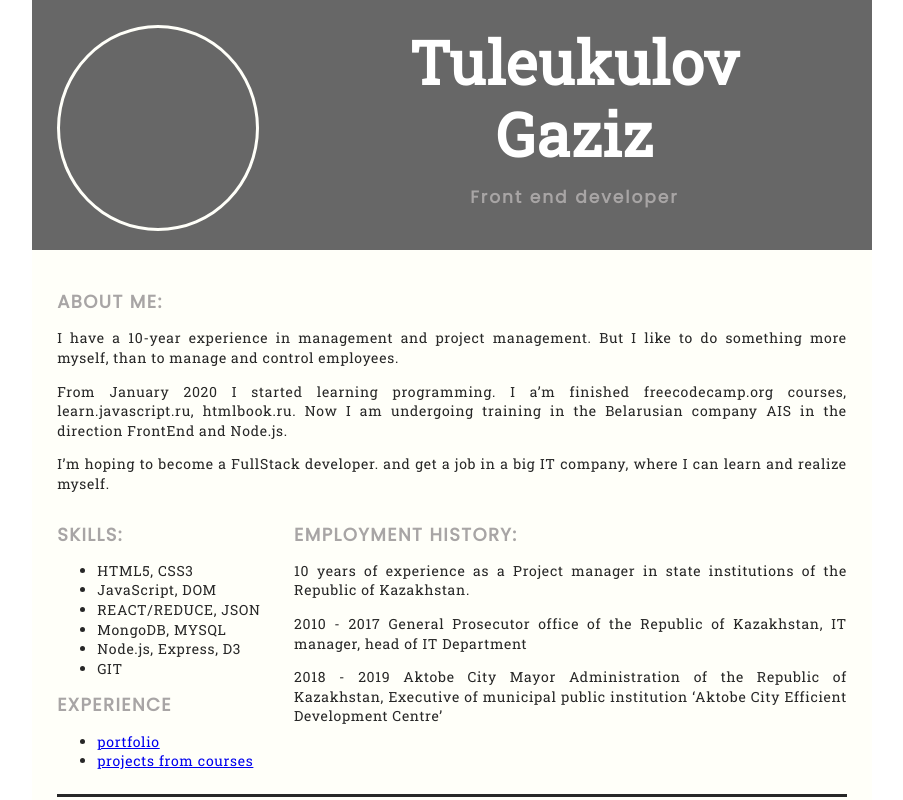
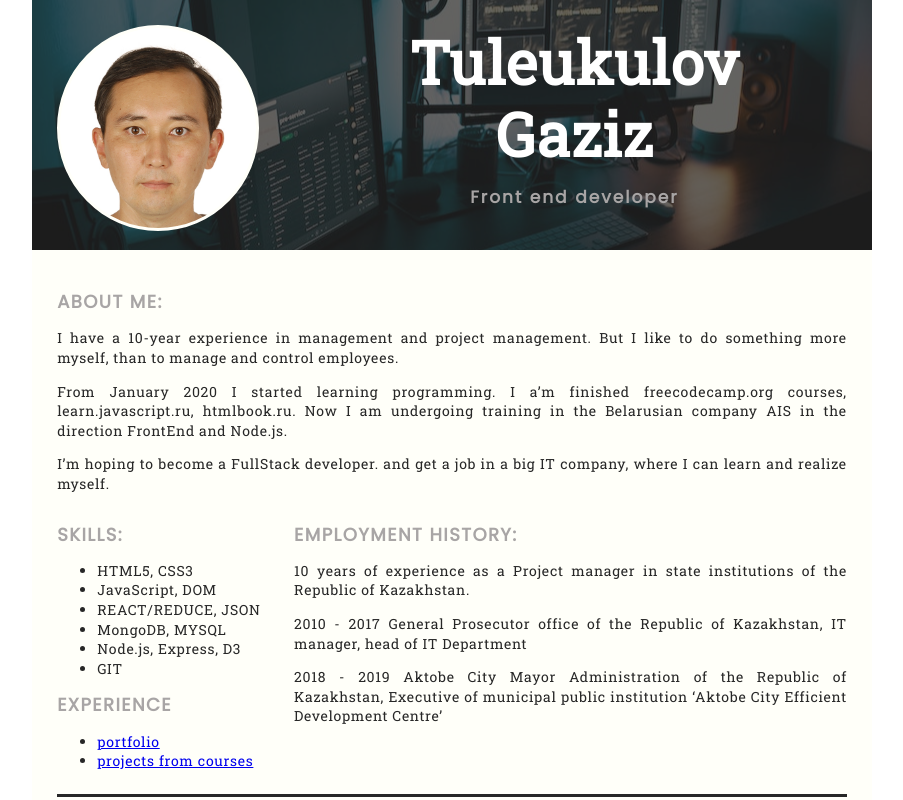
Before and after one commit to Gaziz666/rsschool-cv, a plain HTML site: page index.html in a window 1280 px wide. Shown: the top 800 px of the page, without its empty margins (188-1091 px from the left). Drawn offline with Linux system fonts and the light colour scheme; the site is published under a folder, as on GitHub Pages, so addresses that start at the root find nothing.

Commit message:
fix: fix image adress

```diff
--- a/css/header.css
+++ b/css/header.css
@@ -16,7 +16,7 @@ body{
 .header_height{
   height: 250px;
   color: white;
-  background-image: url(/img/PC.jpg);
+  background-image: url(../img/PC.jpg);
   background-position: center;
 }
 .header_background{
@@ -33,7 +33,7 @@ body{
   border: solid rgb(255, 255, 249) 3px;
   height: 80%;
   width: 80%;
-  background-image: url(/img/gaziz.jpg);
+  background-image: url(../img/gaziz.jpg);
   background-size: 100% 120%;
   margin: 10% 10%
 }
```
